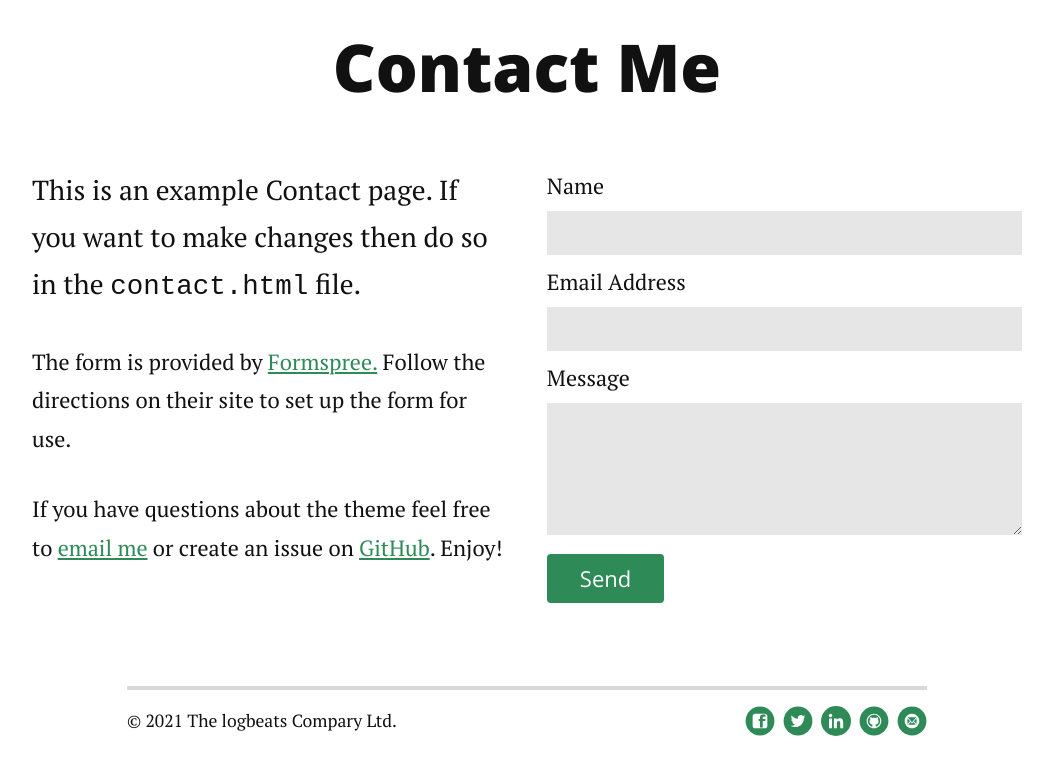
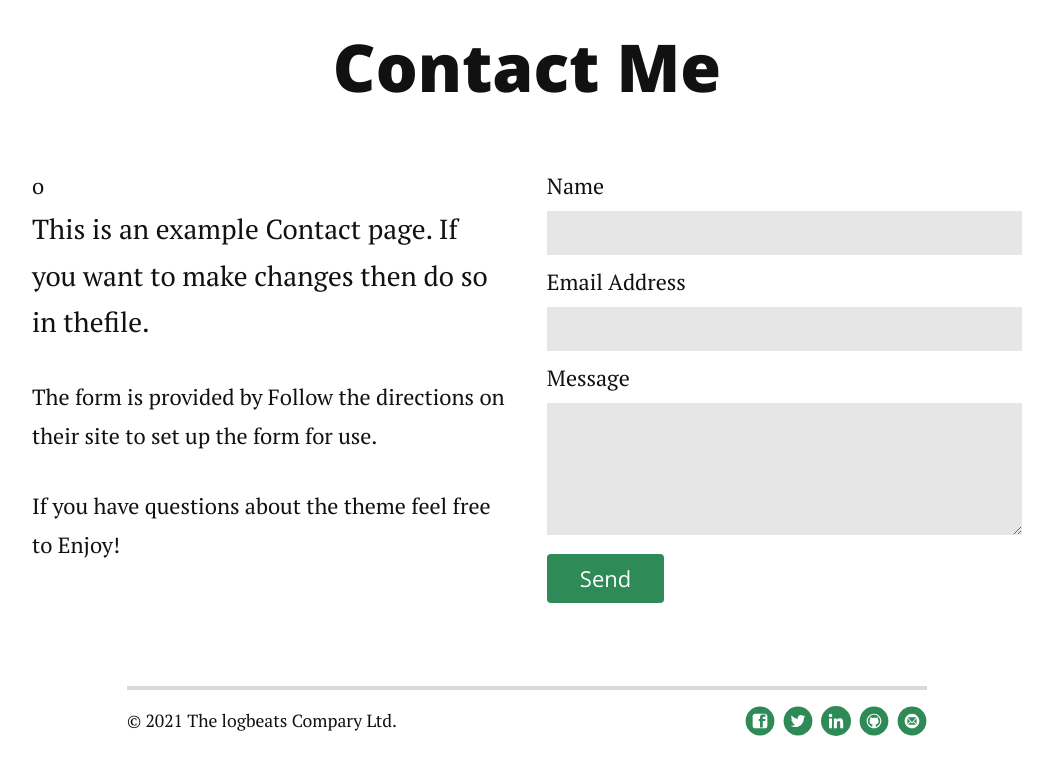
Before and after one commit to logbeats/logbeats.github.io, a Jekyll site: the page built from contact.md, in a window 1280 px wide. Shown: the part 330-1107 px from the top of the page, without its empty margins (113-1166 px from the left). Built offline with Jekyll 4.4.1, drawn with Linux system fonts in a browser that asks for light colours; nearby versions of some CDN libraries.

Commit message:
update contact

```diff
--- a/contact.md
+++ b/contact.md
@@ -1,14 +1,14 @@
 ---
 layout: default
-title: Contact Long Haul
+title: Contact logbeats
 ---
 
 <div id="contact">
   <h1 class="pageTitle">Contact Me</h1>
-  <div class="contactContent">
-    <p class="intro">This is an example Contact page. If you want to make changes then do so in the <code>contact.html</code> file.</p>
-    <p>The form is provided by <a href="http://formspree.io/">Formspree.</a> Follow the directions on their site to set up the form for use.</p>
-    <p>If you have questions about the theme feel free to <a href="mailto:brimaidesigns@gmail.com">email me</a> or create an issue on <a href="https://github.com/brianmaierjr/long-haul">GitHub</a>. Enjoy!</p>
+  <div class="contactContent">o
+    <p class="intro">This is an example Contact page. If you want to make changes then do so in thefile.</p>
+    <p>The form is provided by  Follow the directions on their site to set up the form for use.</p>
+    <p>If you have questions about the theme feel free to Enjoy!</p>
   </div>
   <form action="http://formspree.io/your@mail.com" method="POST">
     <label for="name">Name</label>
--- a/index.html
+++ b/index.html
@@ -1,6 +1,6 @@
 ---
 layout: default
-title: Long Haul
+title: logbeats
 ---
 
 <div class="home" id="home">
```
